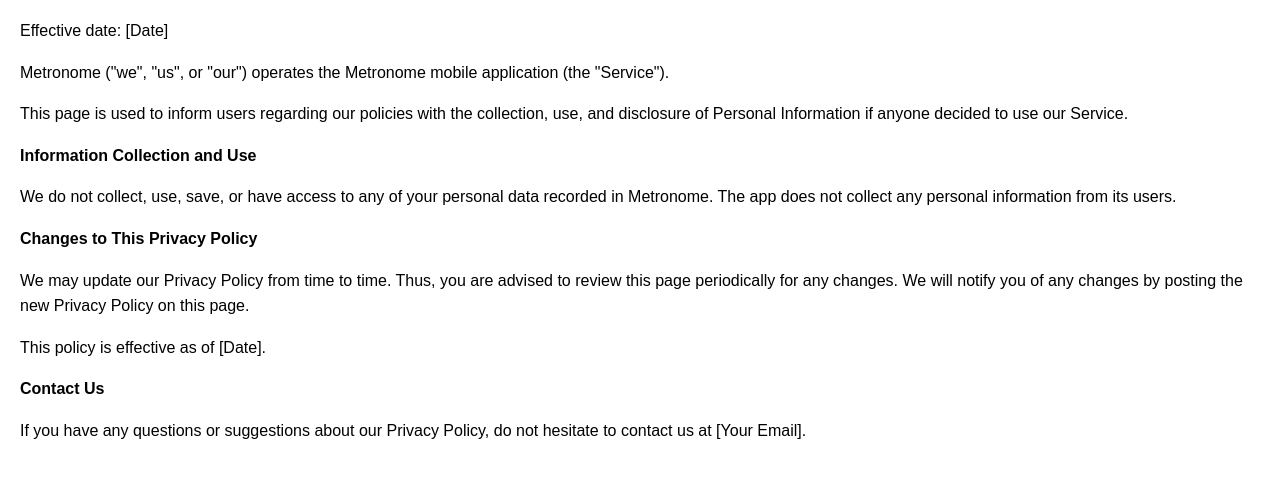
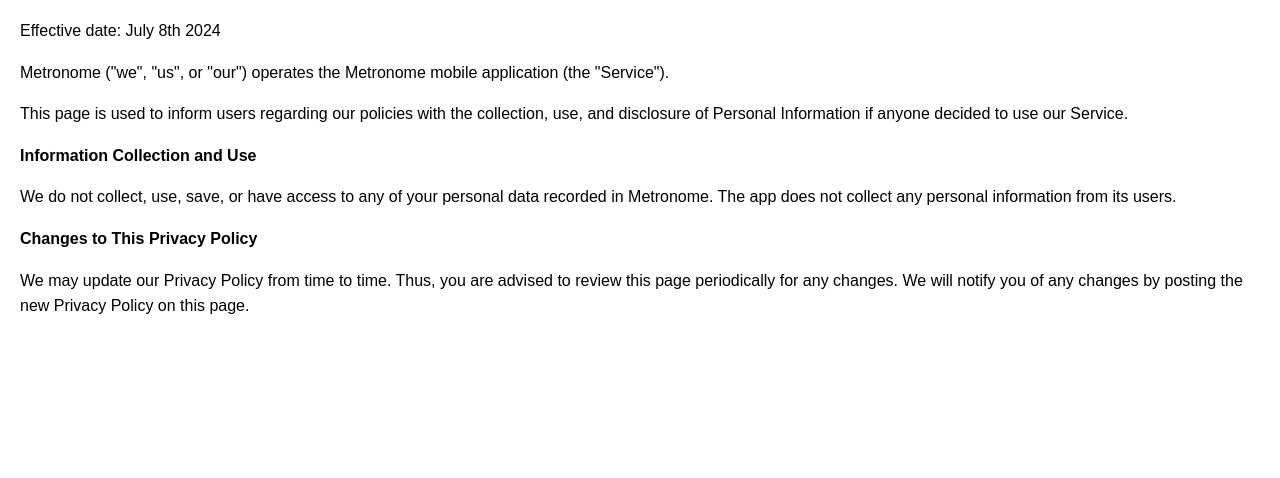
Before and after one commit to ferplie/MetronomePrivacy, a plain HTML site: page index.html in a window 1280 px wide. Shown: the part 76-554 px from the top of the page. Drawn offline with Linux system fonts and the light colour scheme.

Commit message:
Update index.html

```diff
--- a/index.html
+++ b/index.html
@@ -20,15 +20,14 @@
 </head>
 <body>
     <h1>Privacy Policy for Metronome</h1>
-    <p>Effective date: [Date]</p>
+    <p>Effective date: July 8th 2024</p>
     <p>Metronome ("we", "us", or "our") operates the Metronome mobile application (the "Service").</p>
     <p>This page is used to inform users regarding our policies with the collection, use, and disclosure of Personal Information if anyone decided to use our Service.</p>
     <p><strong>Information Collection and Use</strong></p>
     <p>We do not collect, use, save, or have access to any of your personal data recorded in Metronome. The app does not collect any personal information from its users.</p>
     <p><strong>Changes to This Privacy Policy</strong></p>
     <p>We may update our Privacy Policy from time to time. Thus, you are advised to review this page periodically for any changes. We will notify you of any changes by posting the new Privacy Policy on this page.</p>
-    <p>This policy is effective as of [Date].</p>
-    <p><strong>Contact Us</strong></p>
-    <p>If you have any questions or suggestions about our Privacy Policy, do not hesitate to contact us at [Your Email].</p>
+
+
 </body>
 </html>
```
